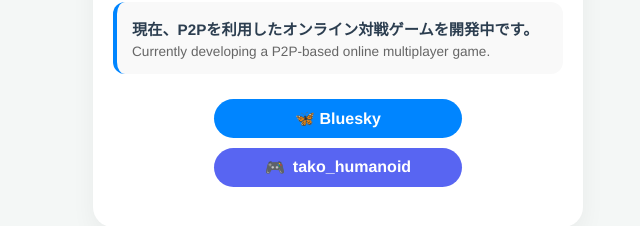
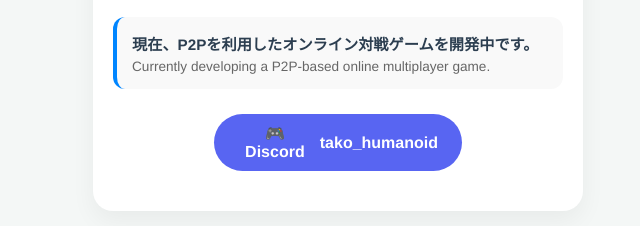
Before and after one commit to tako-humanoid/tako-humanoid.github.io, a plain HTML site: page index.html in a window 1280 px wide. Shown: the part 424-650 px from the top of the page, without its empty margins (302-942 px from the left). Drawn offline with Linux system fonts and the light colour scheme.

Commit message:
remove bluesky

```diff
--- a/index.html
+++ b/index.html
@@ -107,12 +107,9 @@
             </div>
 
             <div class="links" style="display: flex; flex-direction: column; gap: 10px; align-items: center;">
-                    <a href="https://bsky.app/profile/tako-humanoid.bsky.social" class="btn-bsky" target="_blank" style="width: 200px;">
-                        🦋 Bluesky
-                    </a>
                     <!-- Discordの表示用ボタン -->
                     <div style="background: #5865F2; color: white; padding: 10px 24px; border-radius: 30px; font-weight: bold; width: 200px; display: flex; align-items: center; justify-content: center; gap: 8px;">
-                        <span>🎮</span>
+                        <span>🎮Discord</span>
                         <span>tako_humanoid</span>
                     </div>
             </div>
```
